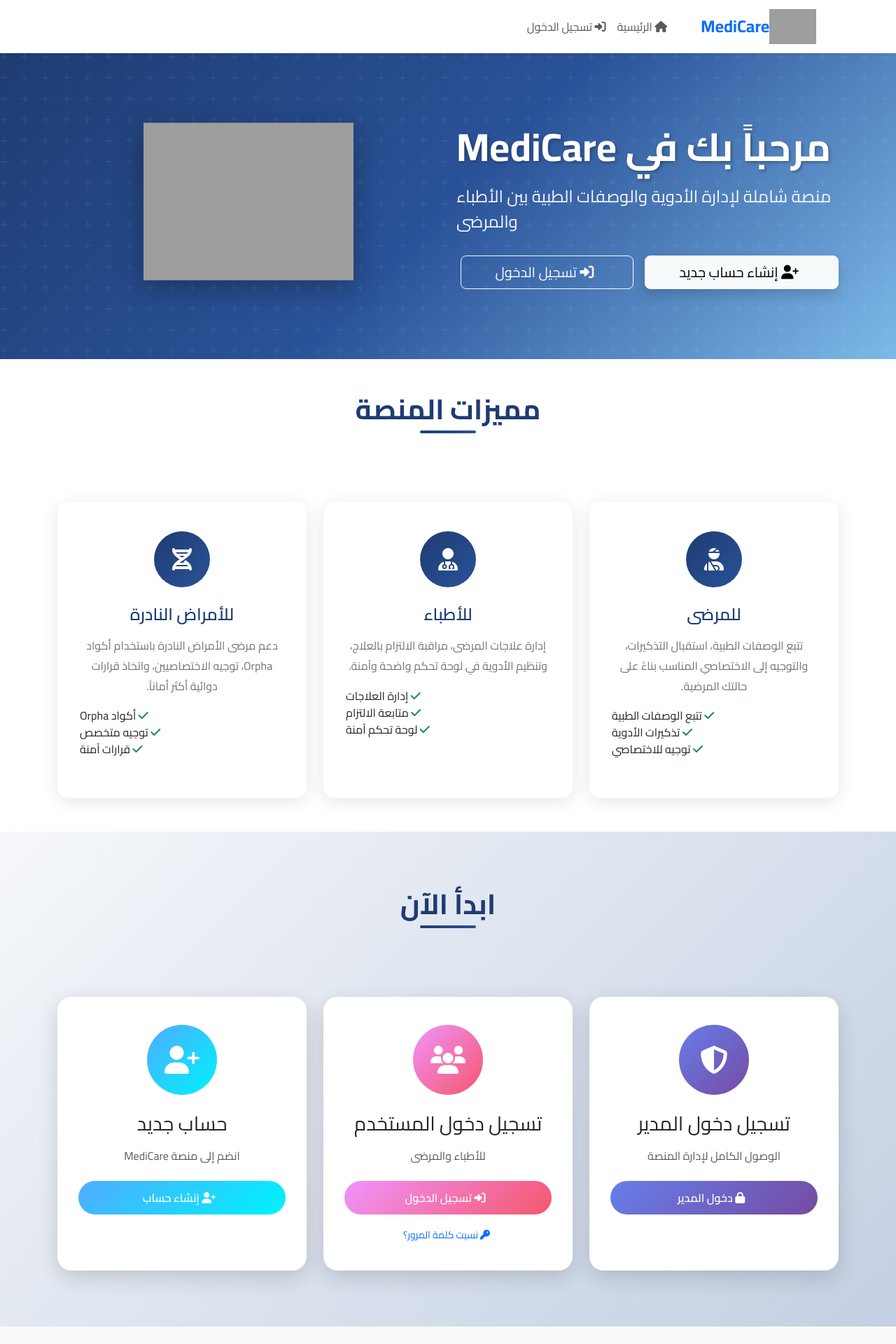
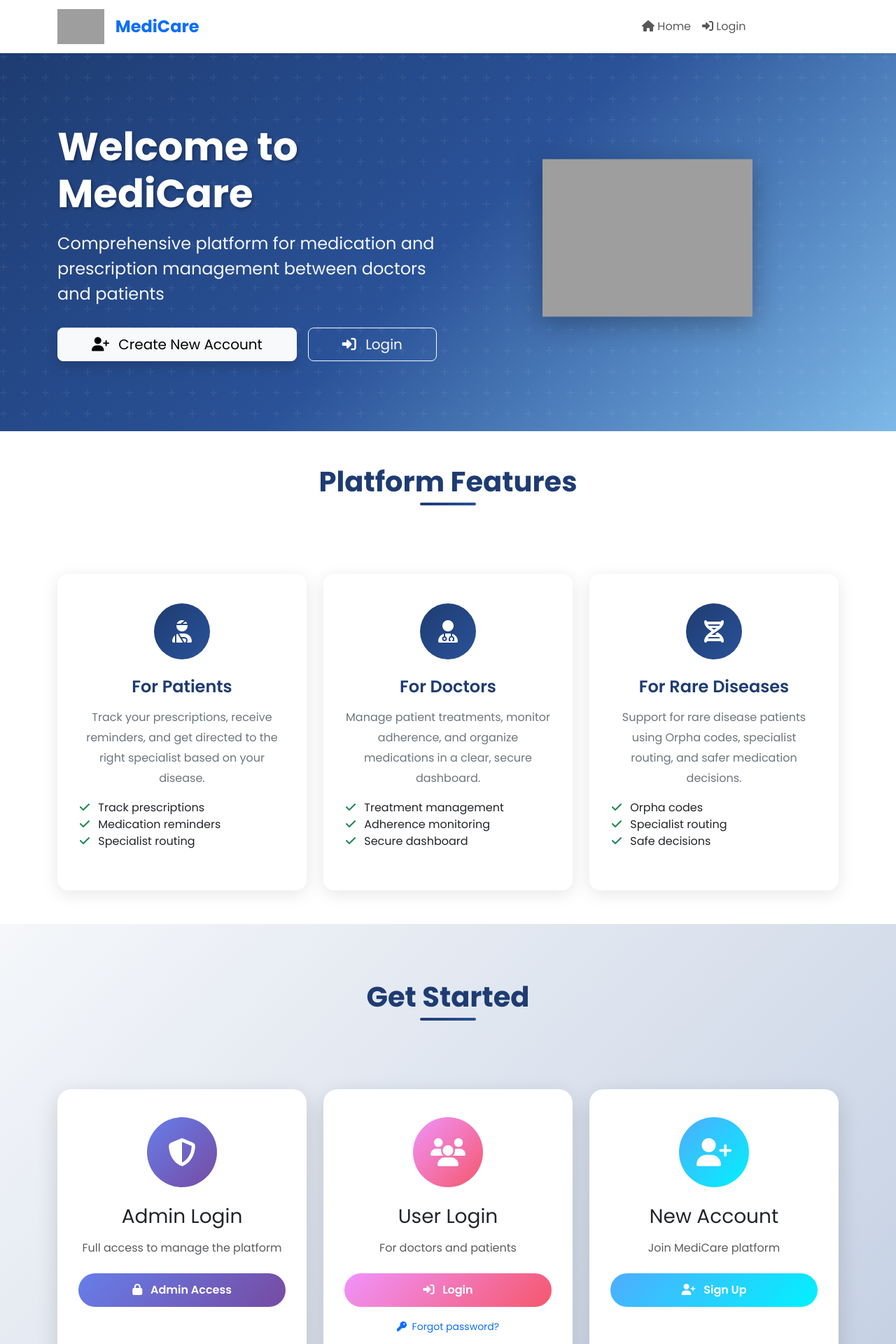
Before and after one commit to Meriem-sh/MediCare-Platforme, a Django app: page / in a window 1280 px wide. Shown: the top 1920 px of the page at 70% size. Run offline with Django 5.2, Linux system fonts and the light colour scheme; grey boxes are pictures that could not be loaded.

Commit message:
Update: Convert all UI text

```diff
--- a/medicare/templates/base.html
+++ b/medicare/templates/base.html
@@ -1,6 +1,6 @@
 {% load static %}
 <!DOCTYPE html>
-<html lang="ar" dir="rtl">
+<html lang="en" dir="ltr">
 <head>
     <meta charset="UTF-8">
     <meta name="viewport" content="width=device-width, initial-scale=1.0">
@@ -13,7 +13,7 @@
     <link rel="stylesheet" href="https://cdnjs.cloudflare.com/ajax/libs/font-awesome/6.4.0/css/all.min.css">
 
     <!-- Google Fonts -->
-    <link href="https://fonts.googleapis.com/css2?family=Cairo:wght@300;400;600;700&display=swap" rel="stylesheet">
+    <link href="https://fonts.googleapis.com/css2?family=Poppins:wght@300;400;600;700&display=swap" rel="stylesheet">
 
     <!-- Custom CSS -->
     <link rel="stylesheet" href="{% static 'css/style.css' %}">
@@ -21,17 +21,17 @@
 
     <style>
         * {
-            font-family: 'Cairo', sans-serif;
+            font-family: 'Poppins', sans-serif;
         }
 
         body {
-            direction: rtl;
-            text-align: right;
+            direction: ltr;
+            text-align: left;
         }
     </style>
 </head>
 <body>
-    <!-- Navbar -->
+    <!-- Navigation Bar -->
     <nav class="navbar navbar-expand-lg navbar-light bg-white shadow-sm sticky-top">
         <div class="container">
             <!-- Logo -->
@@ -40,7 +40,7 @@
                 <span class="fw-bold text-primary fs-4">MediCare</span>
             </a>
 
-            <!-- Toggle Button for Mobile -->
+            <!-- Mobile Toggle Button -->
             <button class="navbar-toggler" type="button" data-bs-toggle="collapse" data-bs-target="#navbarNav">
                 <span class="navbar-toggler-icon"></span>
             </button>
@@ -50,7 +50,7 @@
                 <ul class="navbar-nav ms-auto">
                     <li class="nav-item">
                         <a class="nav-link" href="{% url 'home' %}">
-                            <i class="fas fa-home"></i> الرئيسية
+                            <i class="fas fa-home"></i> Home
                         </a>
                     </li>
 
@@ -58,31 +58,31 @@
                         {% if user.is_doctor %}
                         <li class="nav-item">
                             <a class="nav-link" href="{% url 'doctor_dashboard' %}">
-                                <i class="fas fa-user-md"></i> لوحة الطبيب
+                                <i class="fas fa-user-md"></i> Doctor Dashboard
                             </a>
                         </li>
                         {% elif user.is_patient %}
                         <li class="nav-item">
                             <a class="nav-link" href="{% url 'patient_dashboard' %}">
-                                <i class="fas fa-user"></i> لوحة المريض
+                                <i class="fas fa-user"></i> Patient Dashboard
                             </a>
                         </li>
                         {% endif %}
 
                         <li class="nav-item">
                             <a class="nav-link" href="{% url 'logout' %}">
-                                <i class="fas fa-sign-out-alt"></i> تسجيل الخروج
+                                <i class="fas fa-sign-out-alt"></i> Logout
                             </a>
                         </li>
                     {% else %}
                         <li class="nav-item">
                             <a class="nav-link" href="{% url 'login' %}">
-                                <i class="fas fa-sign-in-alt"></i> تسجيل الدخول
+                                <i class="fas fa-sign-in-alt"></i> Login
                             </a>
                         </li>
                         <li class="nav-item">
                             <a class="nav-link btn btn-primary text-white ms-2 px-3" href="{% url 'signup' %}">
-                                <i class="fas fa-user-plus"></i> إنشاء حساب
+                                <i class="fas fa-user-plus"></i> Sign Up
                             </a>
                         </li>
                     {% endif %}
@@ -91,32 +91,32 @@
         </div>
     </nav>
 
-    <!-- Main Content -->
+    <!-- Main Content Area -->
     <main>
         {% block content %}{% endblock %}
     </main>
 
-    <!-- Footer -->
+    <!-- Footer Section -->
     <footer class="footer bg-dark text-white mt-5">
         <div class="container py-4">
             <div class="row">
                 <div class="col-md-4 mb-3">
                     <img src="{% static 'images/logo-Medicare.jpg' %}" alt="MediCare Logo" height="60" class="mb-3">
                     <h5 class="fw-bold mb-3">MediCare Platform</h5>
-                    <p class="text-white-50">منصة شاملة لإدارة الأدوية والوصفات الطبية</p>
+                    <p class="text-white-50">Comprehensive platform for medication and prescription management</p>
                 </div>
 
                 <div class="col-md-4 mb-3">
-                    <h6 class="fw-bold mb-3">روابط سريعة</h6>
+                    <h6 class="fw-bold mb-3">Quick Links</h6>
                     <ul class="list-unstyled">
-                        <li><a href="{% url 'home' %}" class="text-white-50 text-decoration-none">الرئيسية</a></li>
-                        <li><a href="{% url 'admin:index' %}" class="text-white-50 text-decoration-none">لوحة التحكم</a></li>
-                        <li><a href="{% url 'login' %}" class="text-white-50 text-decoration-none">تسجيل الدخول</a></li>
+                        <li><a href="{% url 'home' %}" class="text-white-50 text-decoration-none">Home</a></li>
+                        <li><a href="{% url 'admin:index' %}" class="text-white-50 text-decoration-none">Admin Panel</a></li>
+                        <li><a href="{% url 'login' %}" class="text-white-50 text-decoration-none">Login</a></li>
                     </ul>
                 </div>
 
                 <div class="col-md-4 mb-3">
-                    <h6 class="fw-bold mb-3">تواصل معنا</h6>
+                    <h6 class="fw-bold mb-3">Contact Us</h6>
                     <p class="text-white-50">
                         <i class="fab fa-github"></i>
                         <a href="https://github.com/Meriem-sh/MediCare-Platforme" target="_blank" class="text-white-50">
@@ -130,13 +130,13 @@
 
             <div class="row">
                 <div class="col-md-12 text-center">
-                    <p class="mb-0 text-white-50">&copy; 2026 MediCare Platform. جميع الحقوق محفوظة.</p>
+                    <p class="mb-0 text-white-50">&copy; 2026 MediCare Platform. All rights reserved.</p>
                 </div>
             </div>
         </div>
     </footer>
 
-    <!-- Bootstrap JS -->
+    <!-- Bootstrap JavaScript Bundle -->
     <script src="https://cdn.jsdelivr.net/npm/bootstrap@5.3.0/dist/js/bootstrap.bundle.min.js"></script>
 
     {% block extra_js %}{% endblock %}
--- a/medicare/users/templates/users/home.html
+++ b/medicare/users/templates/users/home.html
@@ -1,7 +1,7 @@
 {% extends 'base.html' %}
 {% load static %}
 
-{% block title %}MediCare - الصفحة الرئيسية{% endblock %}
+{% block title %}MediCare - Home{% endblock %}
 
 {% block extra_css %}
 <style>
@@ -239,14 +239,14 @@
     <div class="container">
         <div class="row align-items-center hero-content">
             <div class="col-lg-6 text-center text-lg-start">
-                <h1 class="hero-title">مرحباً بك في MediCare</h1>
-                <p class="hero-subtitle">منصة شاملة لإدارة الأدوية والوصفات الطبية بين الأطباء والمرضى</p>
+                <h1 class="hero-title">Welcome to MediCare</h1>
+                <p class="hero-subtitle">Comprehensive platform for medication and prescription management between doctors and patients</p>
                 <div class="d-flex gap-3 justify-content-center justify-content-lg-start flex-wrap">
                     <a href="{% url 'signup' %}" class="btn btn-light btn-lg px-5 shadow">
-                        <i class="fas fa-user-plus me-2"></i> إنشاء حساب جديد
+                        <i class="fas fa-user-plus me-2"></i> Create New Account
                     </a>
                     <a href="{% url 'login' %}" class="btn btn-outline-light btn-lg px-5">
-                        <i class="fas fa-sign-in-alt me-2"></i> تسجيل الدخول
+                        <i class="fas fa-sign-in-alt me-2"></i> Login
                     </a>
                 </div>
             </div>
@@ -261,7 +261,7 @@
 <section class="py-5">
     <div class="container">
         <div class="text-center mb-5">
-            <h2 class="section-title">مميزات المنصة</h2>
+            <h2 class="section-title">Platform Features</h2>
         </div>
 
         <div class="row g-4">
@@ -271,14 +271,14 @@
                     <div class="feature-icon">
                         <i class="fas fa-user-injured"></i>
                     </div>
-                    <h3>للمرضى</h3>
+                    <h3>For Patients</h3>
                     <p>
-                        تتبع الوصفات الطبية، استقبال التذكيرات، والتوجيه إلى الاختصاصي المناسب بناءً على حالتك المرضية.
+                        Track your prescriptions, receive reminders, and get directed to the right specialist based on your disease.
                     </p>
                     <ul class="list-unstyled text-start mt-3">
-                        <li><i class="fas fa-check text-success me-2"></i> تتبع الوصفات الطبية</li>
-                        <li><i class="fas fa-check text-success me-2"></i> تذكيرات الأدوية</li>
-                        <li><i class="fas fa-check text-success me-2"></i> توجيه للاختصاصي</li>
+                        <li><i class="fas fa-check text-success me-2"></i> Track prescriptions</li>
+                        <li><i class="fas fa-check text-success me-2"></i> Medication reminders</li>
+                        <li><i class="fas fa-check text-success me-2"></i> Specialist routing</li>
                     </ul>
                 </div>
             </div>
@@ -289,14 +289,14 @@
                     <div class="feature-icon">
                         <i class="fas fa-user-md"></i>
                     </div>
-                    <h3>للأطباء</h3>
+                    <h3>For Doctors</h3>
                     <p>
-                        إدارة علاجات المرضى، مراقبة الالتزام بالعلاج، وتنظيم الأدوية في لوحة تحكم واضحة وآمنة.
+                        Manage patient treatments, monitor adherence, and organize medications in a clear, secure dashboard.
                     </p>
                     <ul class="list-unstyled text-start mt-3">
-                        <li><i class="fas fa-check text-success me-2"></i> إدارة العلاجات</li>
-                        <li><i class="fas fa-check text-success me-2"></i> متابعة الالتزام</li>
-                        <li><i class="fas fa-check text-success me-2"></i> لوحة تحكم آمنة</li>
+                        <li><i class="fas fa-check text-success me-2"></i> Treatment management</li>
+                        <li><i class="fas fa-check text-success me-2"></i> Adherence monitoring</li>
+                        <li><i class="fas fa-check text-success me-2"></i> Secure dashboard</li>
                     </ul>
                 </div>
             </div>
@@ -307,14 +307,14 @@
                     <div class="feature-icon">
                         <i class="fas fa-dna"></i>
                     </div>
-                    <h3>للأمراض النادرة</h3>
+                    <h3>For Rare Diseases</h3>
                     <p>
-                        دعم مرضى الأمراض النادرة باستخدام أكواد Orpha، توجيه الاختصاصيين، واتخاذ قرارات دوائية أكثر أماناً.
+                        Support for rare disease patients using Orpha codes, specialist routing, and safer medication decisions.
                     </p>
                     <ul class="list-unstyled text-start mt-3">
-                        <li><i class="fas fa-check text-success me-2"></i> أكواد Orpha</li>
-                        <li><i class="fas fa-check text-success me-2"></i> توجيه متخصص</li>
-                        <li><i class="fas fa-check text-success me-2"></i> قرارات آمنة</li>
+                        <li><i class="fas fa-check text-success me-2"></i> Orpha codes</li>
+                        <li><i class="fas fa-check text-success me-2"></i> Specialist routing</li>
+                        <li><i class="fas fa-check text-success me-2"></i> Safe decisions</li>
                     </ul>
                 </div>
             </div>
@@ -326,7 +326,7 @@
 <section class="login-section">
     <div class="container">
         <div class="text-center mb-5">
-            <h2 class="section-title">ابدأ الآن</h2>
+            <h2 class="section-title">Get Started</h2>
         </div>
 
         <div class="row g-4">
@@ -336,10 +336,10 @@
                     <div class="login-icon">
                         <i class="fas fa-shield-alt"></i>
                     </div>
-                    <h3 class="mb-3">تسجيل دخول المدير</h3>
-                    <p class="text-muted mb-4">الوصول الكامل لإدارة المنصة</p>
+                    <h3 class="mb-3">Admin Login</h3>
+                    <p class="text-muted mb-4">Full access to manage the platform</p>
                     <a href="{% url 'admin:index' %}" class="btn btn-admin btn-custom w-100">
-                        <i class="fas fa-lock me-2"></i> دخول المدير
+                        <i class="fas fa-lock me-2"></i> Admin Access
                     </a>
                 </div>
             </div>
@@ -350,13 +350,13 @@
                     <div class="login-icon">
                         <i class="fas fa-users"></i>
                     </div>
-                    <h3 class="mb-3">تسجيل دخول المستخدم</h3>
-                    <p class="text-muted mb-4">للأطباء والمرضى</p>
+                    <h3 class="mb-3">User Login</h3>
+                    <p class="text-muted mb-4">For doctors and patients</p>
                     <a href="{% url 'login' %}" class="btn btn-user btn-custom w-100 mb-3">
-                        <i class="fas fa-sign-in-alt me-2"></i> تسجيل الدخول
+                        <i class="fas fa-sign-in-alt me-2"></i> Login
                     </a>
                     <a href="{% url 'password_reset' %}" class="text-decoration-none small">
-                        <i class="fas fa-key me-1"></i> نسيت كلمة المرور؟
+                        <i class="fas fa-key me-1"></i> Forgot password?
                     </a>
                 </div>
             </div>
@@ -367,10 +367,10 @@
                     <div class="login-icon">
                         <i class="fas fa-user-plus"></i>
                     </div>
-                    <h3 class="mb-3">حساب جديد</h3>
-                    <p class="text-muted mb-4">انضم إلى منصة MediCare</p>
+                    <h3 class="mb-3">New Account</h3>
+                    <p class="text-muted mb-4">Join MediCare platform</p>
                     <a href="{% url 'signup' %}" class="btn btn-signup btn-custom w-100">
-                        <i class="fas fa-user-plus me-2"></i> إنشاء حساب
+                        <i class="fas fa-user-plus me-2"></i> Sign Up
                     </a>
                 </div>
             </div>
@@ -383,10 +383,10 @@
     <div class="container">
         <div class="row align-items-center">
             <div class="col-lg-6">
-                <h2 class="fw-bold mb-4" style="color: #1e3c72;">حول MediCare</h2>
+                <h2 class="fw-bold mb-4" style="color: #1e3c72;">About MediCare</h2>
                 <p class="lead text-muted">
-                    MediCare هي منصة ويب مصممة لتحسين التواصل بين المرضى والأطباء،
-                    تقليل أخطاء الأدوية، وتوفير دعم أذكى للأمراض المزمنة والنادرة.
+                    MediCare is a web platform designed to improve communication between patients and doctors,
+                    reduce medication errors, and provide smarter support for chronic and rare diseases.
                 </p>
                 <div class="row mt-4">
                     <div class="col-6">
@@ -395,8 +395,8 @@
                                 <i class="fas fa-check"></i>
                             </div>
                             <div>
-                                <h5 class="mb-0">آمن وموثوق</h5>
-                                <small class="text-muted">حماية بياناتك</small>
+                                <h5 class="mb-0">Safe & Secure</h5>
+                                <small class="text-muted">Data protection</small>
                             </div>
                         </div>
                     </div>
@@ -406,8 +406,8 @@
                                 <i class="fas fa-mobile-alt"></i>
                             </div>
                             <div>
-                                <h5 class="mb-0">سهل الاستخدام</h5>
-                                <small class="text-muted">واجهة بسيطة</small>
+                                <h5 class="mb-0">Easy to Use</h5>
+                                <small class="text-muted">Simple interface</small>
                             </div>
                         </div>
                     </div>
```
Also changed, not shown: users/templates/users/home.html (+39 -39 lines).
